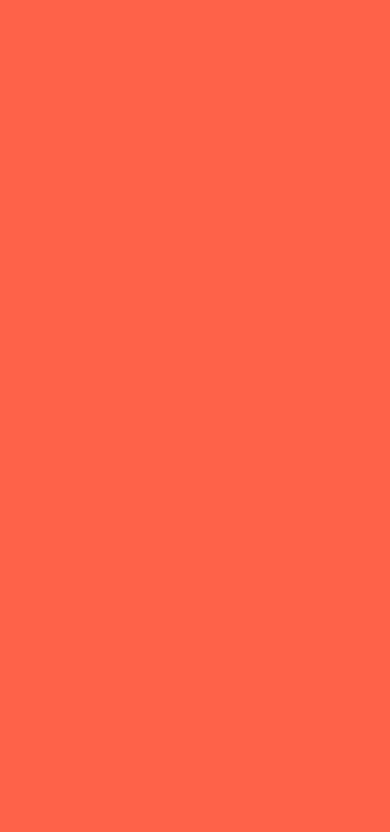
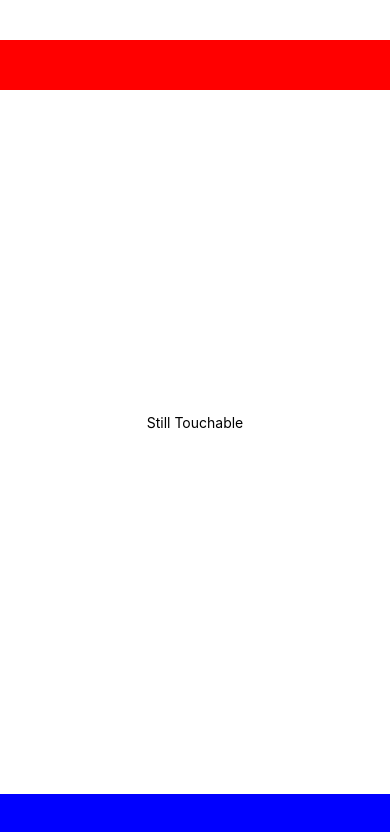
Before and after one commit to rendystdy/AnimationRN, a React Native app: screen / in a window 390 px wide. Shown: the top 832 px of the page. Built offline with nearby package versions, Linux system fonts and the light colour scheme.

Commit message:
Feat: add example PanResponder

```diff
--- a/App.js
+++ b/App.js
@@ -3,46 +3,96 @@ import {
   Text,
   View,
   StyleSheet,
-  Animated,
-  TouchableWithoutFeedback,
+  PanResponder,
+  StatusBar,
+  TouchableOpacity,
+  Dimensions,
 } from 'react-native';
+
+const {width, height} = Dimensions.get('window');
+
+// PanResponder
+
+// One of the issues I've noticed with PanResponder is that people assume it is an all or nothing. By that I mean adding a PanResponder in a parent view means it will steal all of your touches and Touchable items won't be touchable any longer.
+
+// You may be running into this because you copy and pasted it from here the documentation here https://facebook.github.io/react-native/docs/panresponder.html and it includes a capture phase returning true. (I copy and paste this all the time). We'll talk about the capture phase next.
+
+// This is far from the case. As always, React Native internal code is all built on the same components you are using so be sure and always read that code. Navigation is one example that uses a top level PanResponder and only deals with touches on the outer edge of the screen.
+
+// General PanResponder
+
+// The React Native folk built the gesture responding system very similar to the web. The gesture system has a capture phase, just like the web. If you didn't know about the capture system on the web, there is one. The events go from a capture phase and back up through the bubble phase. You may have heard of "event bubbling" where the event starts at the inner most child then moves up each element. However before that the capture phase triggered and traversed from the top down to the element you clicked.
+
+// The capture phase in React Native has two phases per PanResponder. It has onStartShouldSetResponderCapture and onMoveShouldSetResponderCapture. The onStartShouldSetResponderCapture is called on the beginning touch, and onMoveShouldSetResponderCapture is called on every time you move your finger.
+
+// After the capture phase the bottom level touched view will then move back up the chain. The onStartShouldSetResponder function will be called on initial press, then onMoveShouldSetResponder will be called each movement of the finger.
+
+// At any point that a capture phase, or non capture phase returns true that PanResponder will receive the gesture. In that case onResponderGrant will be called, then onResponderMove, then eventually when the user removes their finger onResponderRelease.
+
+// Now do remember the capture and bubble phase are happening on EACH finger movement. So that means if a parent view returns true in onMoveShouldSetResponderCapture phase then the touch will be taken away from the other active PanResponder
+
+// When that happens onResponderTerminationRequest is called on the active PanResponder if it returns true then onResponderTerminate is called. Basically you said "Sure whatever else wants the gesture they can have it".
+
+const getDirectionAndColor = ({moveX, moveY, dx, dy}) => {
+  const draggedDown = dy > 30;
+  const draggedUp = dy < -30;
+  const draggedLeft = dx < -30;
+  const draggedRight = dx > 30;
+  const isRed = moveY < 90 && moveY > 40 && moveX > 0 && moveX < width;
+  const isBlue = moveY > height - 50 && moveX > 0 && moveX < width;
+  let dragDirection = '';
+
+  if (draggedDown || draggedUp) {
+    if (draggedDown) dragDirection += 'dragged down ';
+    if (draggedUp) dragDirection += 'dragged up ';
+  }
+
+  if (draggedLeft || draggedRight) {
+    if (draggedLeft) dragDirection += 'dragged left ';
+    if (draggedRight) dragDirection += 'dragged right ';
+  }
+
+  if (isRed) return `red ${dragDirection}`;
+  if (isBlue) return `blue ${dragDirection}`;
+  if (dragDirection) return dragDirection;
+};
 
 class App extends Component {
   constructor(props) {
     super(props);
     this.state = {
-      animation: new Animated.Value(0),
+      zone: 'Still Touchable',
     };
+    this._panResponder = PanResponder.create({
+      onMoveShouldSetPanResponder: (evt, gestureState) =>
+        !!getDirectionAndColor(gestureState),
+      onPanResponderMove: (evt, gestureState) => {
+        const drag = getDirectionAndColor(gestureState);
+        this.setState({
+          zone: drag,
+        });
+      },
+      onPanResponderTerminationRequest: (evt, gestureState) => true,
+    });
   }
 
+  onPress = () => {
+    this.setState({
+      zone: 'I got touched with a parent pan responder',
+    });
+  };
+
   render() {
-    const opacityInterpolate = this.state.animation.interpolate({
-      inputRange: [0, 3000],
-      outputRange: [1, 0],
-    });
-
-    const backgroundStyle = {
-      backgroundColor: 'tomato',
-      opacity: opacityInterpolate,
-    };
     return (
-      <View style={styles.container}>
-        <Animated.ScrollView
-          scrollEventThrottle={1}
-          onScroll={Animated.event(
-            [
-              {
-                nativeEvent: {
-                  contentOffset: {
-                    y: this.state.animation,
-                  },
-                },
-              },
-            ],
-            {useNativeDriver: true},
-          )}>
-          <Animated.View style={[styles.content, backgroundStyle]} />
-        </Animated.ScrollView>
+      <View style={styles.container} {...this._panResponder.panHandlers}>
+        <StatusBar hidden />
+        <View style={styles.zone1} />
+        <View style={styles.center}>
+          <TouchableOpacity onPress={this.onPress}>
+            <Text>{this.state.zone}</Text>
+          </TouchableOpacity>
+        </View>
+        <View style={styles.zone2} />
       </View>
     );
   }
@@ -52,8 +102,26 @@ const styles = StyleSheet.create({
   container: {
     flex: 1,
   },
-  content: {
-    height: 3000,
+  center: {
+    flex: 1,
+    alignItems: 'center',
+    justifyContent: 'center',
+  },
+  zone1: {
+    top: 40,
+    left: 0,
+    right: 0,
+    height: 50,
+    position: 'absolute',
+    backgroundColor: 'red',
+  },
+  zone2: {
+    left: 0,
+    right: 0,
+    bottom: 0,
+    height: 50,
+    position: 'absolute',
+    backgroundColor: 'blue',
   },
 });
 
```
